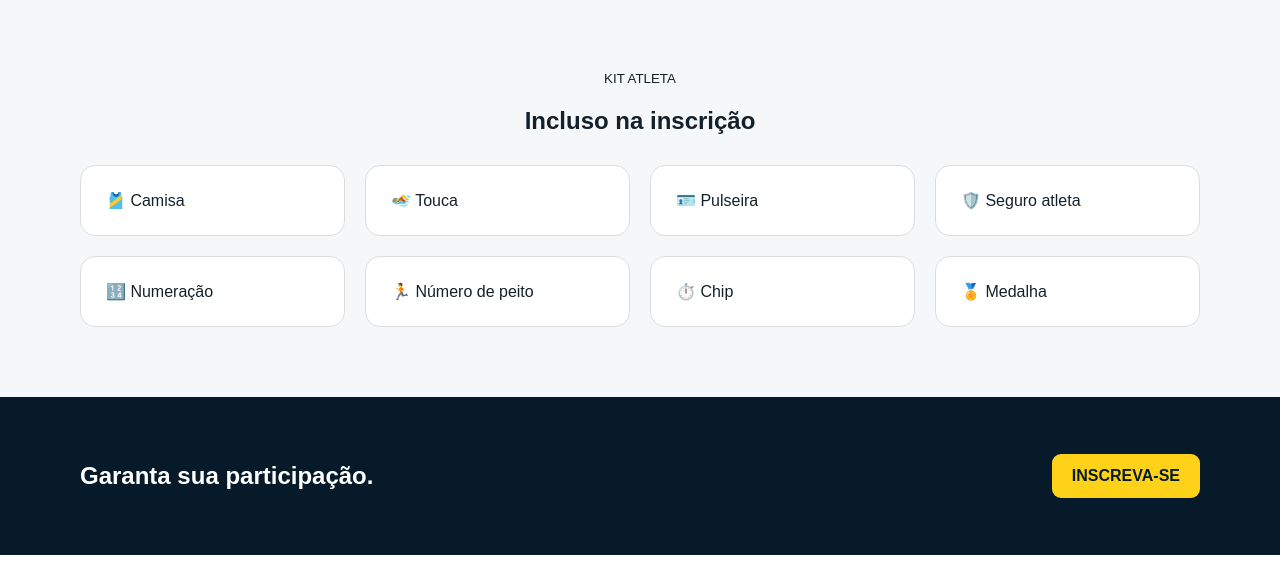
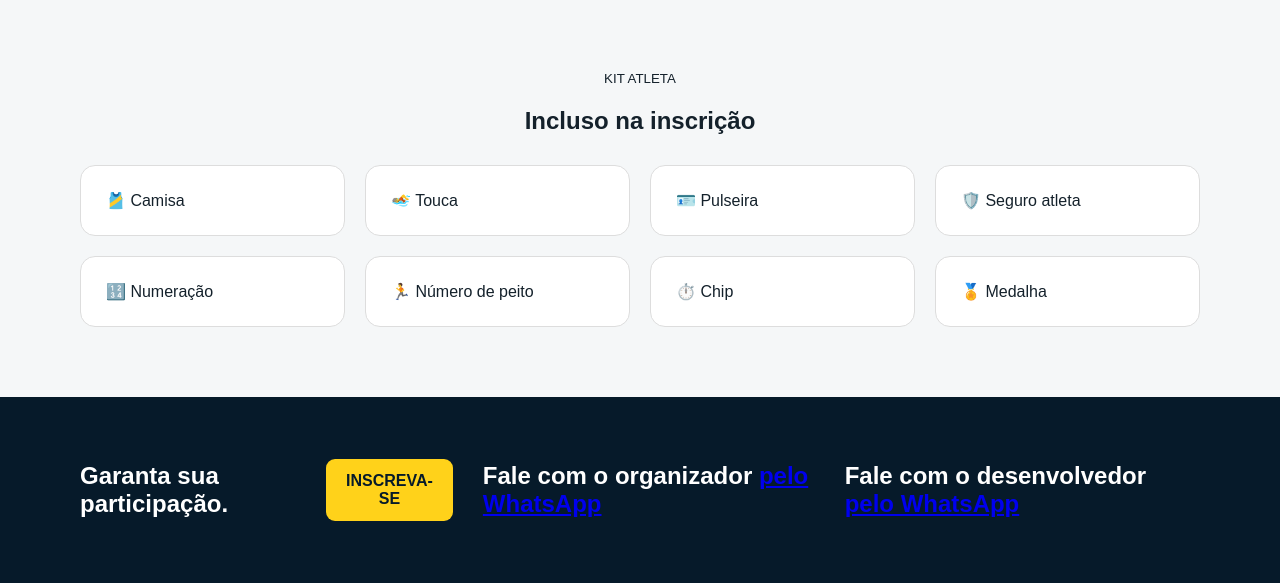
Before and after one commit to mbalbuquerque/fest-aquatlon, a Django app: page / in a window 1280 px wide. Shown: the part 1653-2236 px from the top of the page. Before the commit the page ends 2208 px from the top, so only its background shows below. Run offline with Django 5.2, Linux system fonts and the light colour scheme.

Commit message:
Alinhamento Footer
Links de contato

```diff
--- a/templates/inscricoes/home.html
+++ b/templates/inscricoes/home.html
@@ -289,6 +289,20 @@
 
         </a>
 
+        <h2>
+            Fale com o organizador
+            <a linebreaks="true" href="https://wa.me/5581997735661" target="_blank">
+                <strong>pelo WhatsApp</strong>
+            </a>
+        </h2>
+
+        <h2>
+            Fale com o desenvolvedor
+            <a linebreaks="true" href="https://wa.me/5581996271475" target="_blank">
+                <strong>pelo WhatsApp</strong>
+            </a>
+        </h2>
+
     </div>
 
 </section>
```
